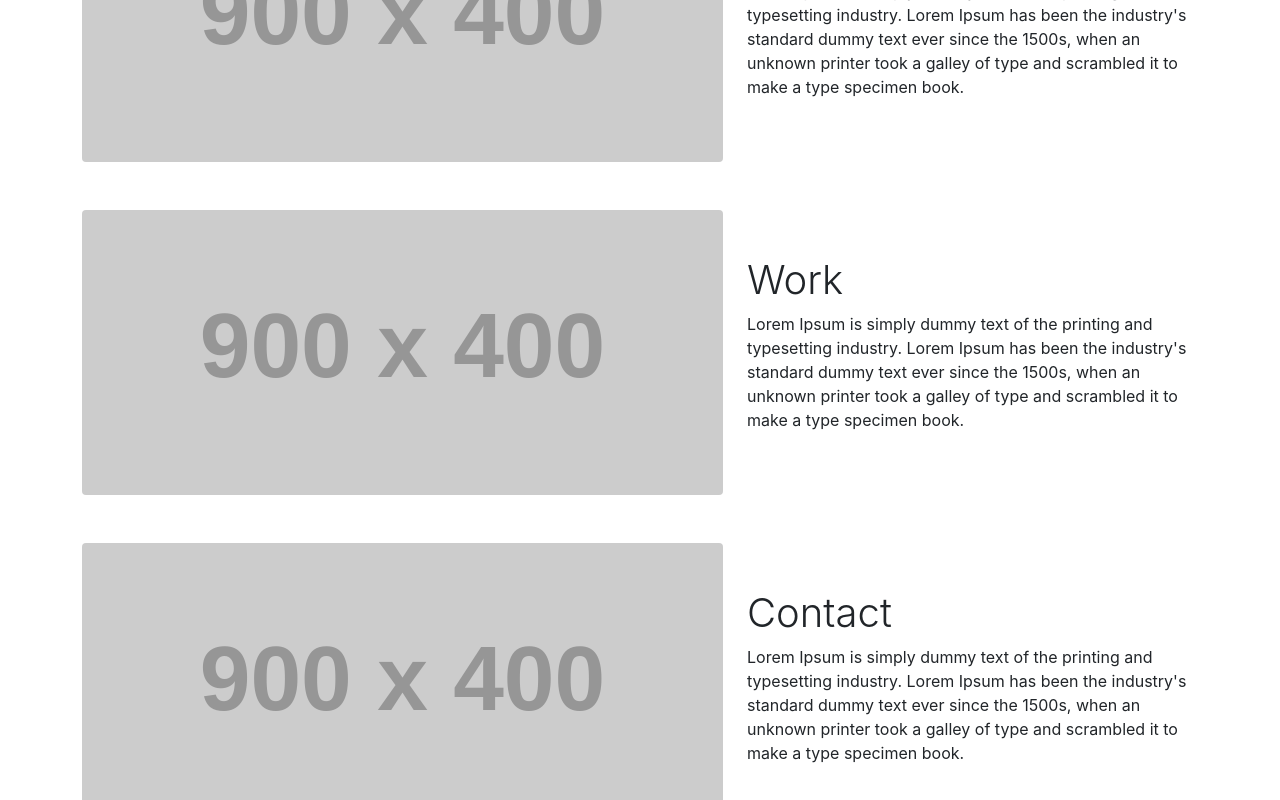
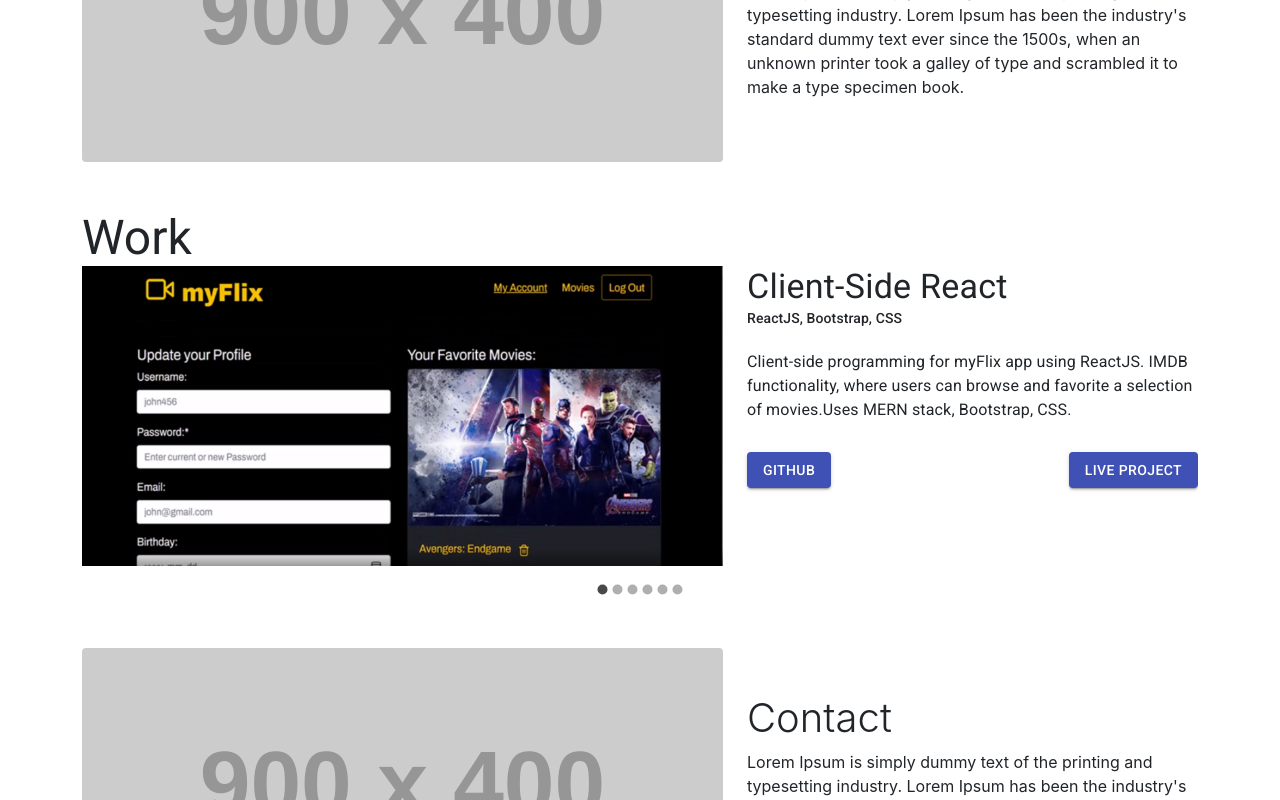
Before and after one commit to gcy2312/portfolio-app, a React (Create React App) app: page / in a window 1280 px wide. Shown: the part 504-1304 px from the top of the page. Built offline with nearby package versions, Linux system fonts and the light colour scheme; the HTML template or start-up script is replaced by a standard one; what react-animations would draw is missing.

Commit message:
work items for carousel - mat-ui carousel + project links

```diff
--- a/src/components/Work/Work.jsx
+++ b/src/components/Work/Work.jsx
@@ -1,30 +1,120 @@
-import React from "react";
+import React, { useState } from "react";
+import { Row, Col } from 'react-bootstrap';
+import { Container, Typography } from '@material-ui/core';
+import Carousel from 'react-material-ui-carousel'
+import { Paper, Button } from '@material-ui/core';
+import NavigateNextIcon from '@material-ui/icons/NavigateNext';
+import NavigateBeforeIcon from '@material-ui/icons/NavigateBefore';
+import SkipNextIcon from '@material-ui/icons/SkipNext';
+import SkipPreviousIcon from '@material-ui/icons/SkipPrevious';
+import './work.css';
 
-function Work() {
+import reactClientImg from '../../assets/myflix-react.png';
+import angularClientImg from '../../assets/myflix-angular.png';
+import chatImg from '../../assets/chatapp-img.png';
+import meetImg from '../../assets/meetapp-img.png';
+import pokedexImg from '../../assets/pokedex-img.png';
+import apiImg from '../../assets/api-img.png';
+
+
+function Work(props) {
+  var items = [
+    {
+      title: "Client-Side React",
+      subtitle: "ReactJS, Bootstrap, CSS",
+      description: "Client-side programming for myFlix app using ReactJS. IMDB functionality, where users can browse and favorite a selection of movies.Uses MERN stack, Bootstrap, CSS.",
+      imagePath: `${reactClientImg}`,
+      liveLink: "https://gcy2312-react-myflix.netlify.app/",
+      gitLink: "https://github.com/gcy2312/myFlix-client"
+    },
+    {
+      title: "Serverless Web App",
+      subtitle: "ReactJS, Jest, Enzyme, AWS Lambda",
+      description: "PWA built using React. App uses Google Calendar API to fetch upcoming events, and AWS Lambda to host serverless functionality.Developped using TDD approach(Jest & Enzyme).",
+      imagePath: `${meetImg}`,
+      liveLink: "https://gcy2312.github.io/meet-app/",
+      gitLink: "https://github.com/gcy2312/meet-app",
+    },
+    {
+      title: "Client-Side Angular",
+      subtitle: "AngularCLI, MaterialUI, CSS",
+      description: "A re-build of client-side for myFlix app using Angular. Same IMDB functionality implemented using Angular CLI, SCSS, and Material UI.",
+      imagePath: `${angularClientImg}`,
+      liveLink: "https://gcy2312.github.io/myFlix-Angular-client/welcome",
+      gitLink: "https://github.com/gcy2312/myFlix-Angular-client",
+    },
+    {
+      title: "JavaScript App",
+      subtitle: "JavaScript, Bootstrap, CSS",
+      description: "Lightweight JavaScript application (Pokedex). Uses external API, HTML, CSS, and Bootstrap.",
+      imagePath: `${pokedexImg}`,
+      liveLink: "https://gcy2312.github.io/Pokedex/",
+      gitLink: "https://github.com/gcy2312/Pokedex",
+    },
+    {
+      title: "Native Mobile App",
+      subtitle: "ReactNative, CSS",
+      description: "Native mobile chat app developped using React Native. Provide users with chat interface (GiftedChat) and functionality to share images, location, and take photo with device camera.",
+      imagePath: `${chatImg}`,
+      liveLink: "https://github.com/gcy2312/chat-app",
+      gitLink: "https://github.com/gcy2312/chat-app",
+    },
+    {
+      title: "RESTful API",
+      subtitle: "MongoDB, ReactJS, Node, Express",
+      description: "Server-side programming for myFlix app. Built using MERN stack (MongoDB, Express, ReactJS, Node.js), and deployed using Heroku.",
+      imagePath: `${apiImg}`,
+      liveLink: "https://myflix-movie-api-2312.herokuapp.com/",
+      gitLink: "https://github.com/gcy2312/myFlix",
+    },
+
+  ]
+
   return (
-    <div id="Work" className="work">
-      <div class="container">
-        <div class="row align-items-center my-5">
-          <div class="col-lg-7">
-            <img
-              class="img-fluid rounded mb-4 mb-lg-0"
-              src="http://placehold.it/900x400"
-              alt=""
-            />
-          </div>
-          <div class="col-lg-5">
-            <h1 class="font-weight-light">Work</h1>
-            <p>
-              Lorem Ipsum is simply dummy text of the printing and typesetting
-              industry. Lorem Ipsum has been the industry's standard dummy text
-              ever since the 1500s, when an unknown printer took a galley of
-              type and scrambled it to make a type specimen book.
-            </p>
-          </div>
+    <div class="container" id="Work">
+      <Typography variant="h3">Work</Typography>
+      <Carousel
+        animation="slide"
+        interval="6000"
+        NextIcon={<NavigateNextIcon />}
+        PrevIcon={<NavigateBeforeIcon />}
+      >
+        {
+          items.map((item, i) => <Item key={i} item={item} />)
+        }
+      </Carousel>
+    </div>
+  )
+}
+
+function Item(props) {
+  return (
+    <Row className="justify-content-center">
+      <Col md={7}>
+        <img
+          className="d-block w-100"
+          src={props.item.imagePath}
+          alt="Images of projects"
+          width="auto"
+          height="300px"
+        />
+      </Col>
+      <Col md={5}>
+        <Typography variant="h4">{props.item.title}</Typography>
+
+        <Typography variant="subtitle2"> {props.item.subtitle} </Typography>
+
+        <Typography id="project-desc" variant="body1">{props.item.description}</Typography>
+
+        <div className="project-links">
+          <Button variant="contained" color="primary" href={props.item.gitLink}>GitHub</Button>
+          <Button variant="contained" color="primary" href={props.item.liveLink}>Live project</Button>
         </div>
-      </div>
-    </div>
-  );
+
+      </Col>
+    </Row>
+
+  )
 }
 
 export default Work;
```
